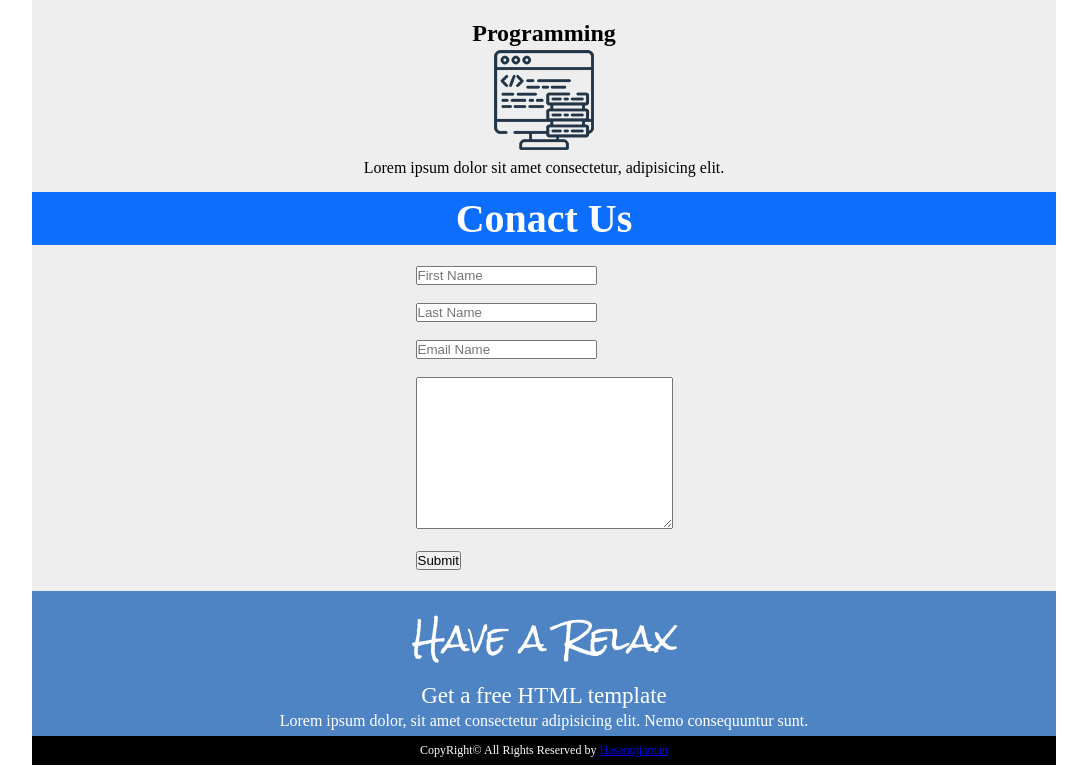
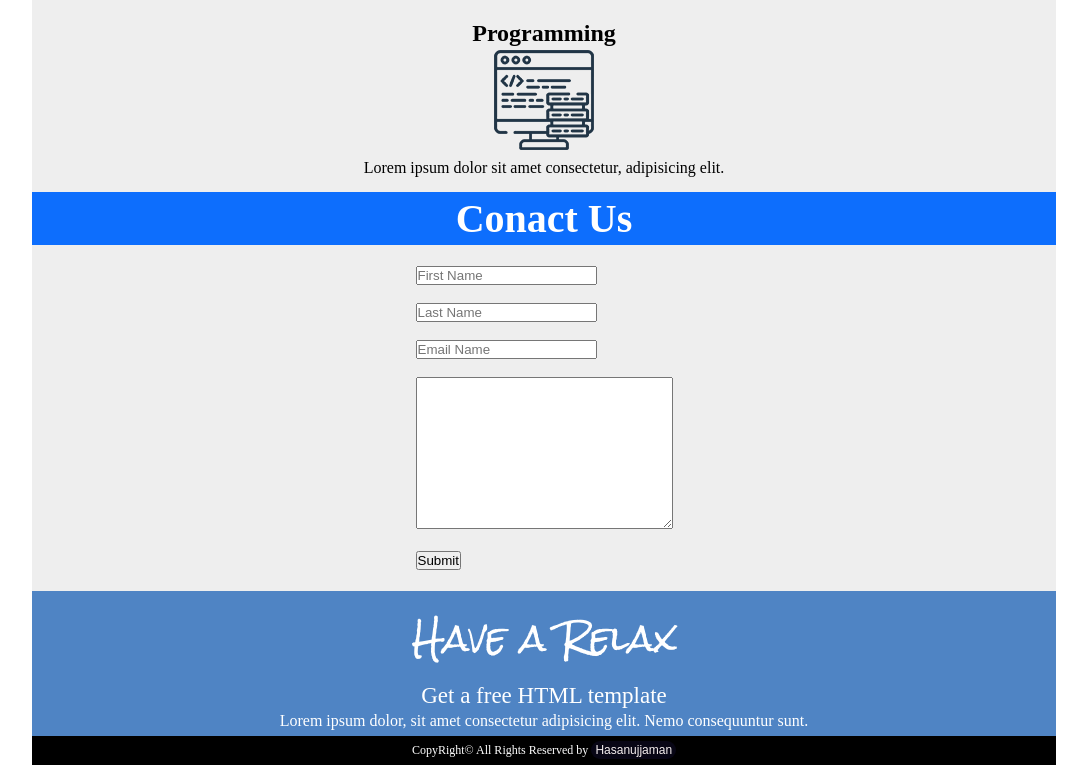
Before and after one commit to hasanujjamansci/Another-Practice-Work, a plain HTML site: page index.html in a window 1280 px wide. Shown: the part 1221-1988 px from the top of the page, without its empty margins (96-1183 px from the left). Drawn offline with Linux system fonts and the light colour scheme.

Commit message:
Update style.css

```diff
--- a/style.css
+++ b/style.css
@@ -94,3 +94,13 @@
     padding: 7px;
     font-size: 12px;
 }
+.footer-bottom a {
+    font: bold 11px Arial;
+    text-decoration: none;
+    background-color: #0d091fad;
+    color: #f5efef;
+    padding: 2px 4px 2px 4px;
+    font-size: 12px;
+    border-radius: 30px;
+    font-weight: 500;
+}
```
